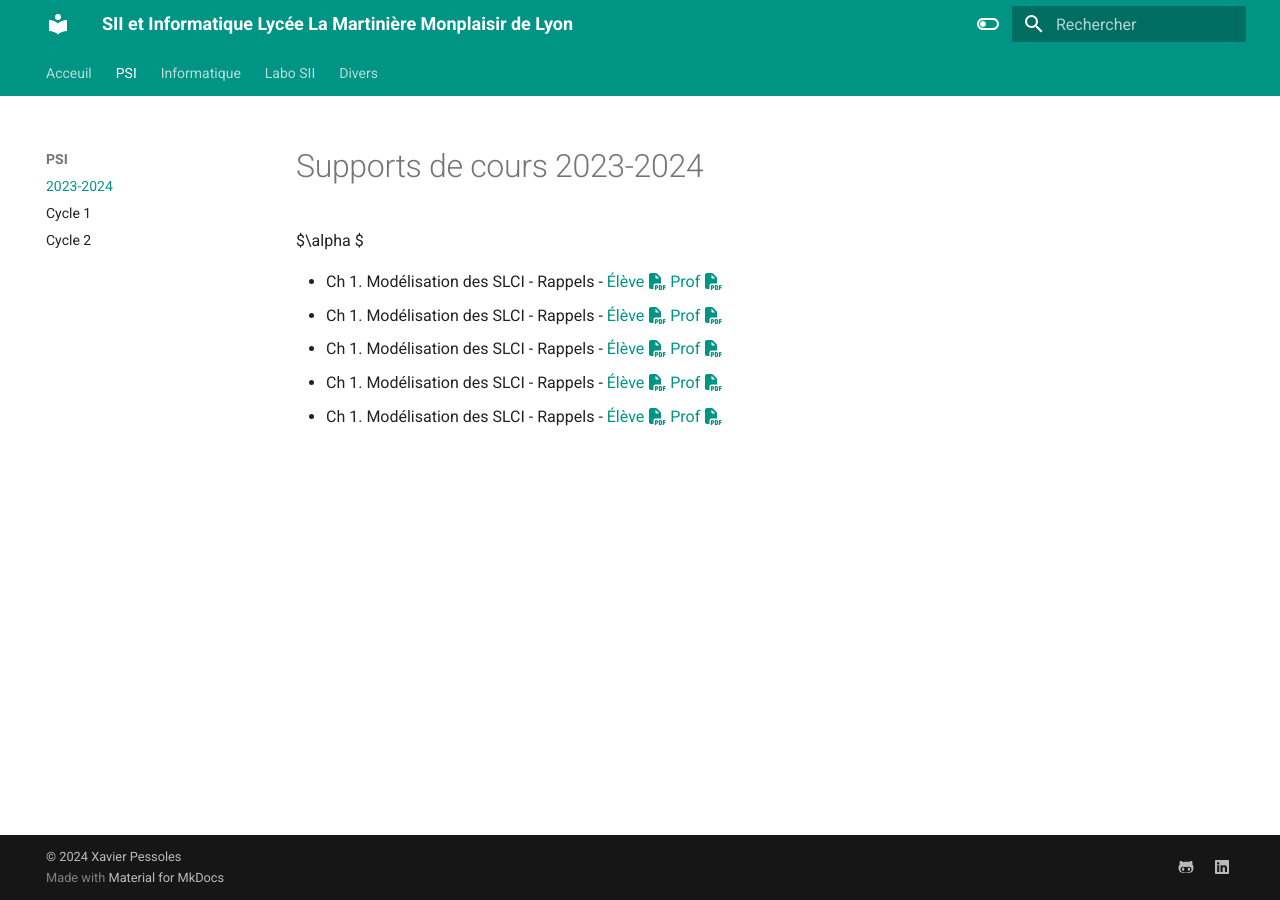
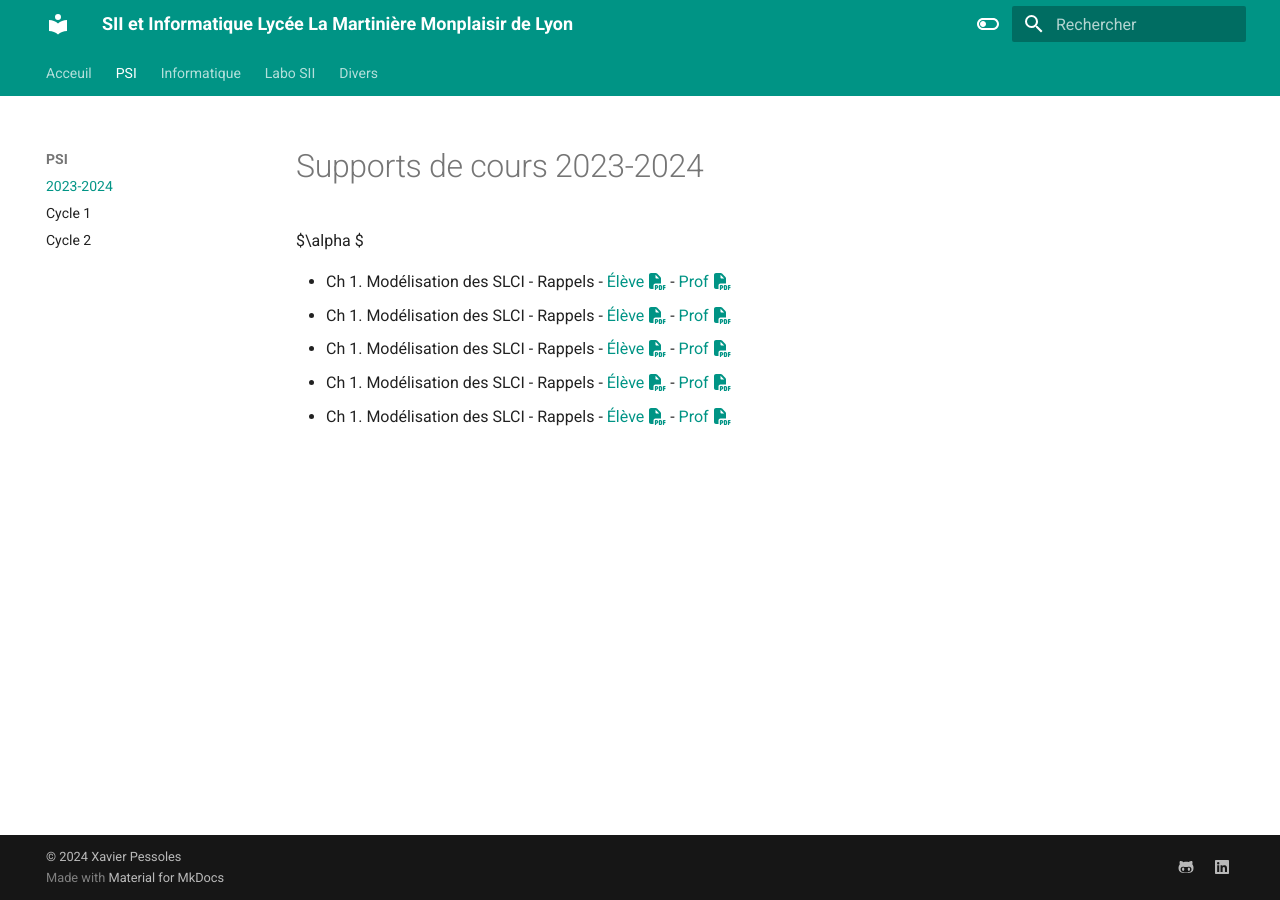
Before and after one commit to xpessoles/xpessoles.github.io, an MkDocs documentation site: the page built from docs/PSI/2023_2024.md, in a window 1280 px wide. Built offline with MkDocs 1.6.1 and Material for MkDocs 9.7.7, drawn with Linux system fonts in a browser that asks for light colours.

Commit message:
Update 2023_2024.md

```diff
--- a/docs/PSI/2023_2024.md
+++ b/docs/PSI/2023_2024.md
@@ -2,8 +2,8 @@
 
 $\alpha $
 
-* Ch 1. Modélisation des SLCI - Rappels - [Élève :fontawesome-solid-file-pdf:](https://github.com/xpessoles/2023_2024_Enseignements/blob/main/PSI_Etoile/01_Revisions_ModelisationSystemes/01_Revisions_ModelisationSystemes.pdf)  [Prof :fontawesome-solid-file-pdf:](https://github.com/xpessoles/2023_2024_Enseignements/blob/main/PSI_Etoile/01_Revisions_ModelisationSystemes/01_Revisions_ModelisationSystemes_Eleve.pdf)
-* Ch 1. Modélisation des SLCI - Rappels - [Élève :fontawesome-solid-file-pdf:](https://github.com/xpessoles/2023_2024_Enseignements/blob/main/PSI_Etoile/01_Revisions_ModelisationSystemes/01_Revisions_ModelisationSystemes.pdf)  [Prof :fontawesome-solid-file-pdf:](https://github.com/xpessoles/2023_2024_Enseignements/blob/main/PSI_Etoile/01_Revisions_ModelisationSystemes/01_Revisions_ModelisationSystemes_Eleve.pdf)
-* Ch 1. Modélisation des SLCI - Rappels - [Élève :fontawesome-solid-file-pdf:](https://github.com/xpessoles/2023_2024_Enseignements/blob/main/PSI_Etoile/01_Revisions_ModelisationSystemes/01_Revisions_ModelisationSystemes.pdf)  [Prof :fontawesome-solid-file-pdf:](https://github.com/xpessoles/2023_2024_Enseignements/blob/main/PSI_Etoile/01_Revisions_ModelisationSystemes/01_Revisions_ModelisationSystemes_Eleve.pdf)
-* Ch 1. Modélisation des SLCI - Rappels - [Élève :fontawesome-solid-file-pdf:](https://github.com/xpessoles/2023_2024_Enseignements/blob/main/PSI_Etoile/01_Revisions_ModelisationSystemes/01_Revisions_ModelisationSystemes.pdf)  [Prof :fontawesome-solid-file-pdf:](https://github.com/xpessoles/2023_2024_Enseignements/blob/main/PSI_Etoile/01_Revisions_ModelisationSystemes/01_Revisions_ModelisationSystemes_Eleve.pdf)
-* Ch 1. Modélisation des SLCI - Rappels - [Élève :fontawesome-solid-file-pdf:](https://github.com/xpessoles/2023_2024_Enseignements/blob/main/PSI_Etoile/01_Revisions_ModelisationSystemes/01_Revisions_ModelisationSystemes.pdf)  [Prof :fontawesome-solid-file-pdf:](https://github.com/xpessoles/2023_2024_Enseignements/blob/main/PSI_Etoile/01_Revisions_ModelisationSystemes/01_Revisions_ModelisationSystemes_Eleve.pdf)
+* Ch 1. Modélisation des SLCI - Rappels - [Élève :fontawesome-solid-file-pdf:](https://github.com/xpessoles/2023_2024_Enseignements/blob/main/PSI_Etoile/01_Revisions_ModelisationSystemes/01_Revisions_ModelisationSystemes.pdf) - [Prof :fontawesome-solid-file-pdf:](https://github.com/xpessoles/2023_2024_Enseignements/blob/main/PSI_Etoile/01_Revisions_ModelisationSystemes/01_Revisions_ModelisationSystemes_Eleve.pdf)
+* Ch 1. Modélisation des SLCI - Rappels - [Élève :fontawesome-solid-file-pdf:](https://github.com/xpessoles/2023_2024_Enseignements/blob/main/PSI_Etoile/01_Revisions_ModelisationSystemes/01_Revisions_ModelisationSystemes.pdf) - [Prof :fontawesome-solid-file-pdf:](https://github.com/xpessoles/2023_2024_Enseignements/blob/main/PSI_Etoile/01_Revisions_ModelisationSystemes/01_Revisions_ModelisationSystemes_Eleve.pdf)
+* Ch 1. Modélisation des SLCI - Rappels - [Élève :fontawesome-solid-file-pdf:](https://github.com/xpessoles/2023_2024_Enseignements/blob/main/PSI_Etoile/01_Revisions_ModelisationSystemes/01_Revisions_ModelisationSystemes.pdf) - [Prof :fontawesome-solid-file-pdf:](https://github.com/xpessoles/2023_2024_Enseignements/blob/main/PSI_Etoile/01_Revisions_ModelisationSystemes/01_Revisions_ModelisationSystemes_Eleve.pdf)
+* Ch 1. Modélisation des SLCI - Rappels - [Élève :fontawesome-solid-file-pdf:](https://github.com/xpessoles/2023_2024_Enseignements/blob/main/PSI_Etoile/01_Revisions_ModelisationSystemes/01_Revisions_ModelisationSystemes.pdf) - [Prof :fontawesome-solid-file-pdf:](https://github.com/xpessoles/2023_2024_Enseignements/blob/main/PSI_Etoile/01_Revisions_ModelisationSystemes/01_Revisions_ModelisationSystemes_Eleve.pdf)
+* Ch 1. Modélisation des SLCI - Rappels - [Élève :fontawesome-solid-file-pdf:](https://github.com/xpessoles/2023_2024_Enseignements/blob/main/PSI_Etoile/01_Revisions_ModelisationSystemes/01_Revisions_ModelisationSystemes.pdf) - [Prof :fontawesome-solid-file-pdf:](https://github.com/xpessoles/2023_2024_Enseignements/blob/main/PSI_Etoile/01_Revisions_ModelisationSystemes/01_Revisions_ModelisationSystemes_Eleve.pdf)
```
